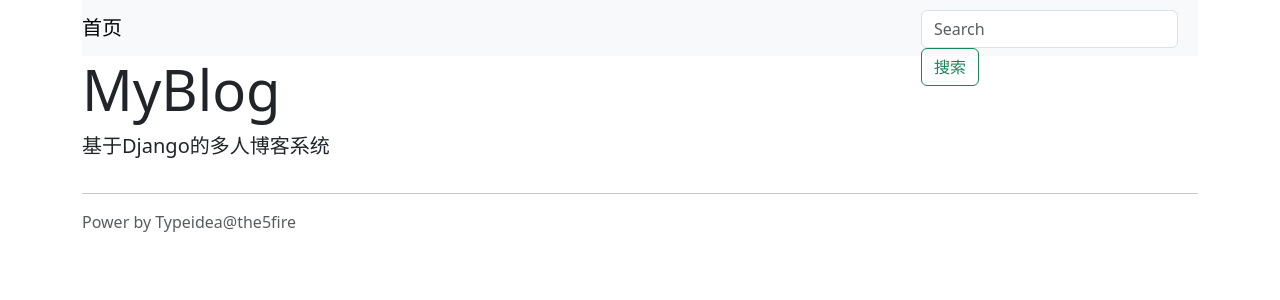
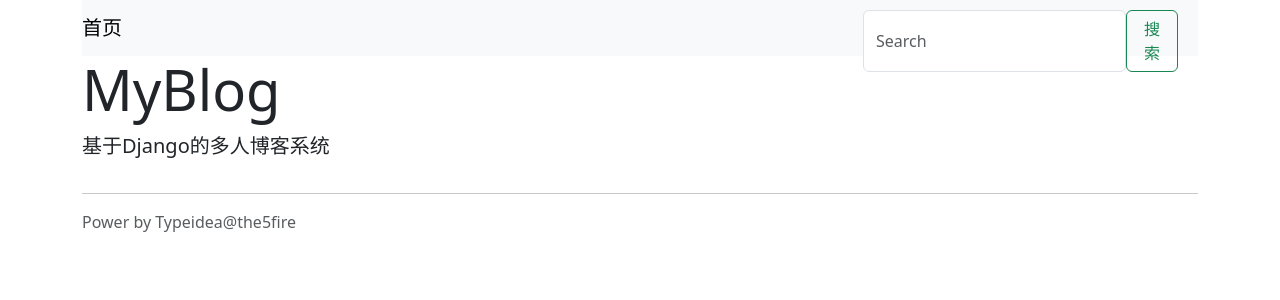
Before and after one commit to licailong316/myblog, a Django app: page / in a window 1280 px wide. Shown: the top 300 px of the page. Run offline with Django 5.2, Linux system fonts and the light colour scheme; data that the repository does not hold is empty; some libraries are stand-ins or nearby versions.

Commit message:
修改搜索框表单

```diff
--- a/myblog/myblog/themes/bootstrap/templates/blog/base.html
+++ b/myblog/myblog/themes/bootstrap/templates/blog/base.html
@@ -29,7 +29,7 @@
                 {% endfor %}
             </ul>
             <!-- 搜索框和按钮对齐 -->
-            <form class="form-inline" action="/search/" method="GET" style="position: absolute; right: 20px; top: 10px;">
+            <form class="d-flex" action="/search/" method="GET" style="position: absolute; right: 20px; top: 10px;">
                 <input class="form-control" type="search" name="keyword" placeholder="Search" aria-label="Search"
                        value="">
                 <button class="btn btn-outline-success" type="submit">搜索</button>
```
